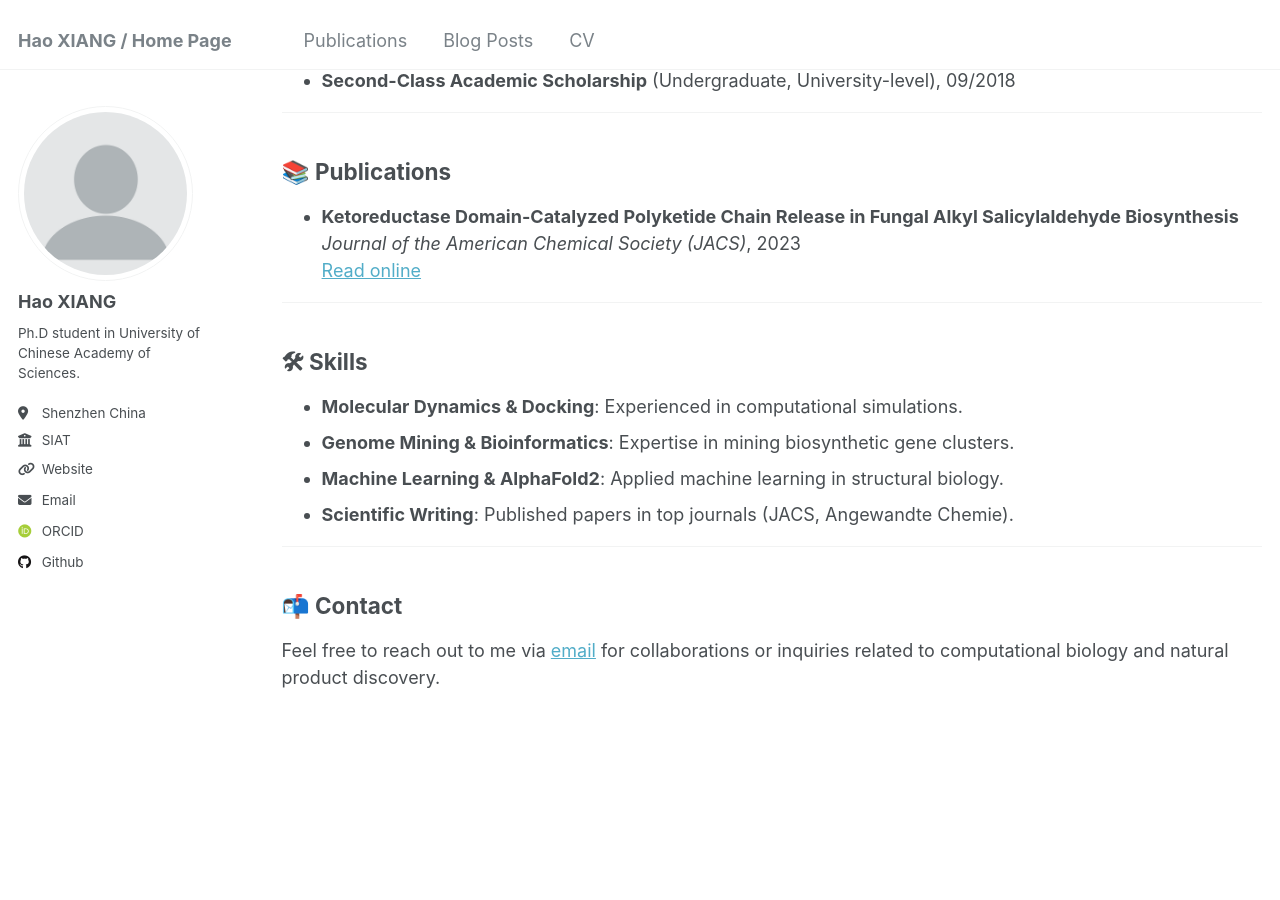
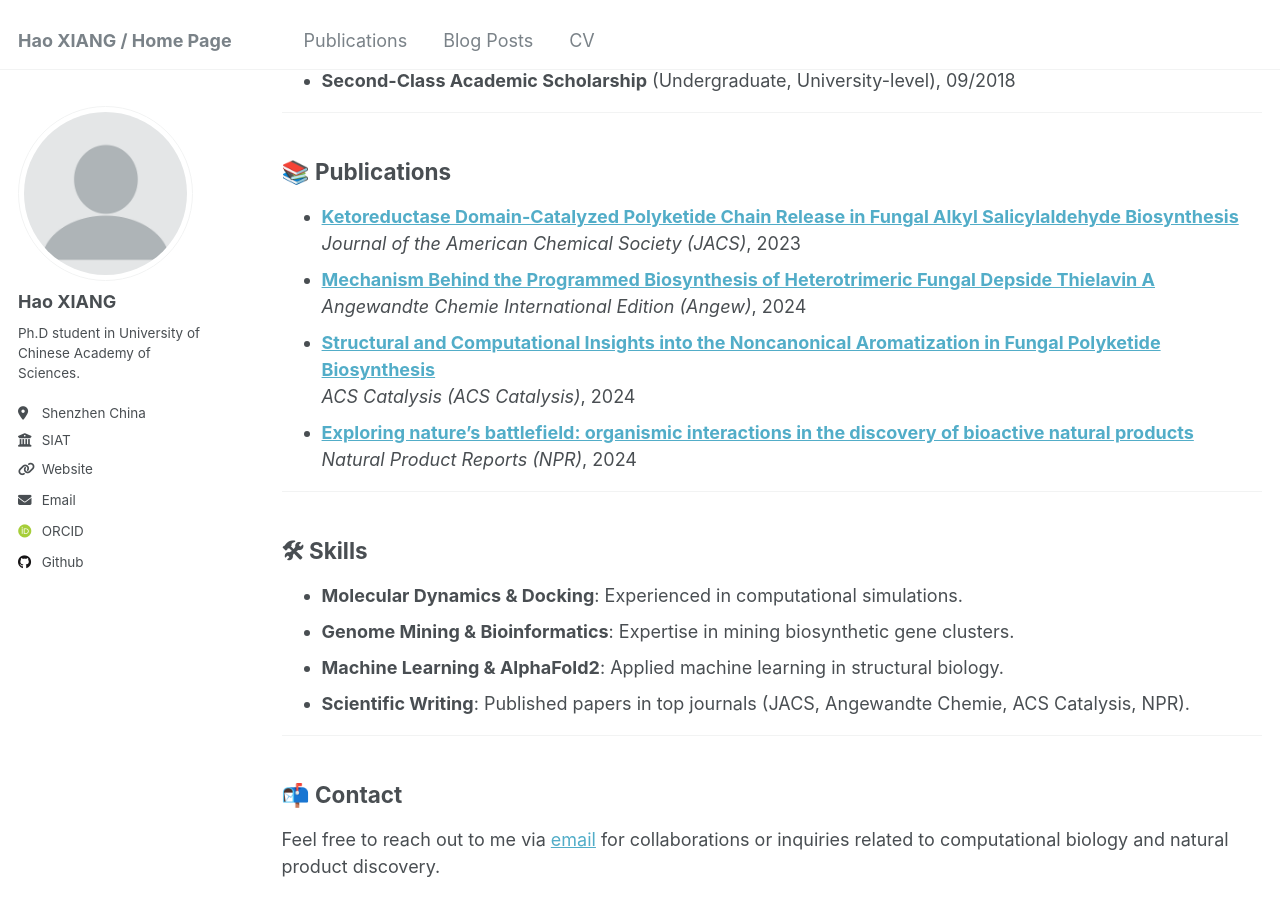
Before and after one commit to Maiya19724/Maiya19724.github.io, a Jekyll site: the page built from _pages/cv.md, in a window 1280 px wide and 900 px high, scrolled down 1752 px. Built offline with Jekyll 4.4.1, drawn with Linux system fonts in a browser that asks for light colours; some web fonts are replaced; some of the changed text lies outside the part shown.

Commit message:
about update

```diff
--- a/_pages/cv.md
+++ b/_pages/cv.md
@@ -9,7 +9,7 @@ redirect_from:
 
 {% include base_path %}
 
-# Xiang Hao – Academic CV
+# Hao XIANG – Academic CV
 **Email**: [h.xiang@siat.ac.cn](mailto:h.xiang@siat.ac.cn)
 **Current Affiliation**: Shenzhen Institute of Advanced Technology, Chinese Academy of Sciences
 
@@ -64,9 +64,14 @@ redirect_from:
 ---
 
 ## 📚 Publications
-- **Ketoreductase Domain-Catalyzed Polyketide Chain Release in Fungal Alkyl Salicylaldehyde Biosynthesis**
+- [**Ketoreductase Domain-Catalyzed Polyketide Chain Release in Fungal Alkyl Salicylaldehyde Biosynthesis**](https://maiya19724.github.io/publication/2023-05-24-Ketoreductase%20Domain-Catalyzed%20Polyketide%20Chain%20Release%20in%20Fungal%20Alkyl%20Salicylaldehyde%20Biosynthesis-number-1)
   *Journal of the American Chemical Society (JACS)*, 2023
-  [Read online](https://pubs.acs.org/doi/10.1021/jacs.3c02011?ref=pdf)
+- [**Mechanism Behind the Programmed Biosynthesis of Heterotrimeric Fungal Depside Thielavin A**](https://maiya19724.github.io/publication/2024-05-13-Mechanism%20Behind%20the%20Programmed%20Biosynthesis%20of%20Heterotrimeric%20Fungal%20Depside%20Thielavin%20A-number-2)
+  *Angewandte Chemie International Edition (Angew)*, 2024
+- [**Structural and Computational Insights into the Noncanonical Aromatization in Fungal Polyketide Biosynthesis**](https://maiya19724.github.io/publication/2024-07-19-Structural%20and%20Computational%20Insights%20into%20the%20Noncanonical%20Aromatization%20in%20Fungal%20Polyketide%20Biosynthesis-number-3)
+  *ACS Catalysis (ACS Catalysis)*, 2024
+- [**Exploring nature's battlefield: organismic interactions in the discovery of bioactive natural products**](https://maiya19724.github.io/publication/2024-09-24-Exploring%20natures%20battlefield%20organismic%20interactions%20in%20the%20discovery%20of%20bioactive%20natural%20products-number-4)
+  *Natural Product Reports (NPR)*, 2024
 
 ---
 
@@ -74,7 +79,7 @@ redirect_from:
 - **Molecular Dynamics & Docking**: Experienced in computational simulations.
 - **Genome Mining & Bioinformatics**: Expertise in mining biosynthetic gene clusters.
 - **Machine Learning & AlphaFold2**: Applied machine learning in structural biology.
-- **Scientific Writing**: Published papers in top journals (JACS, Angewandte Chemie).
+- **Scientific Writing**: Published papers in top journals (JACS, Angewandte Chemie, ACS Catalysis, NPR).
 
 ---
 
```
